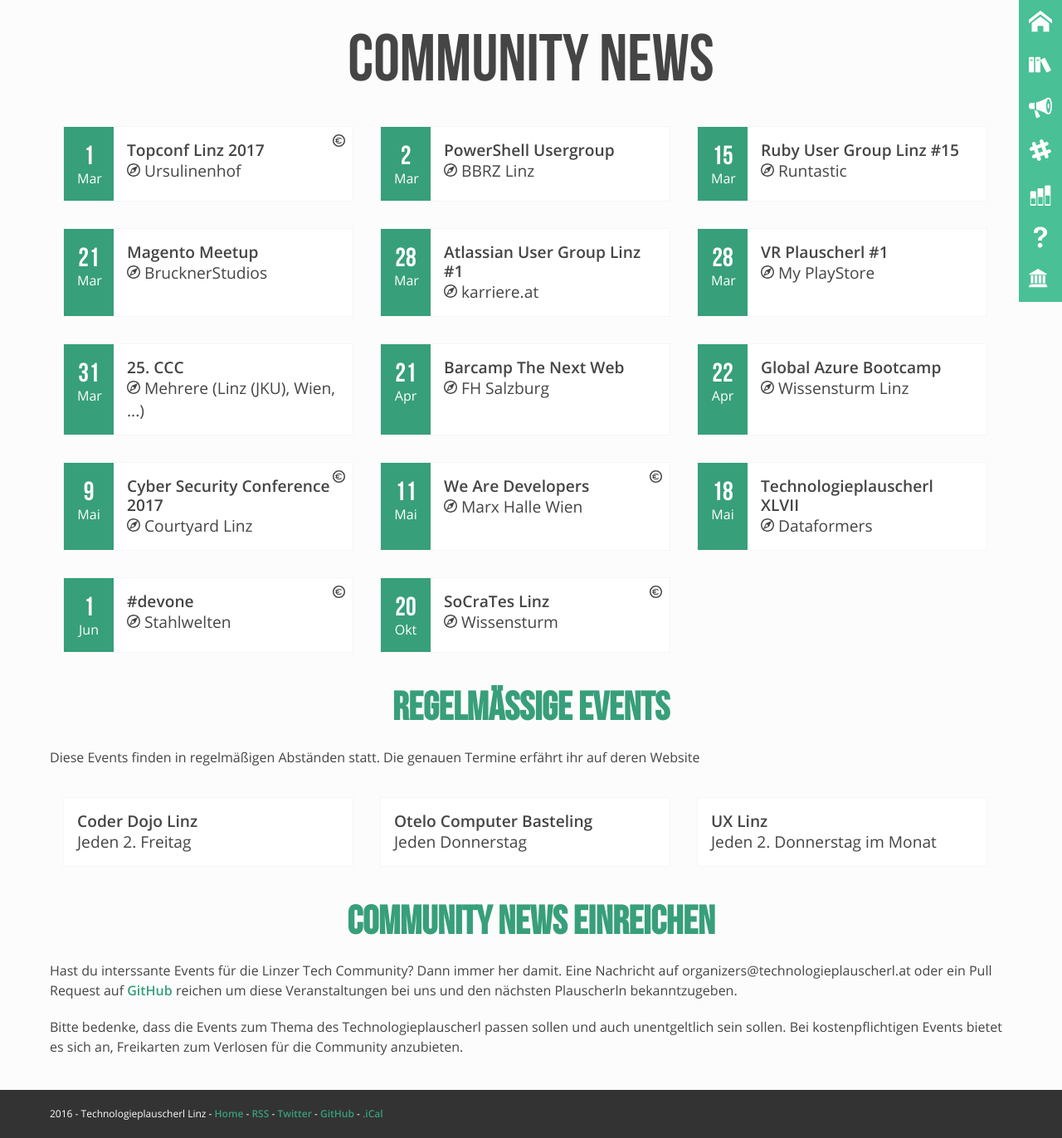
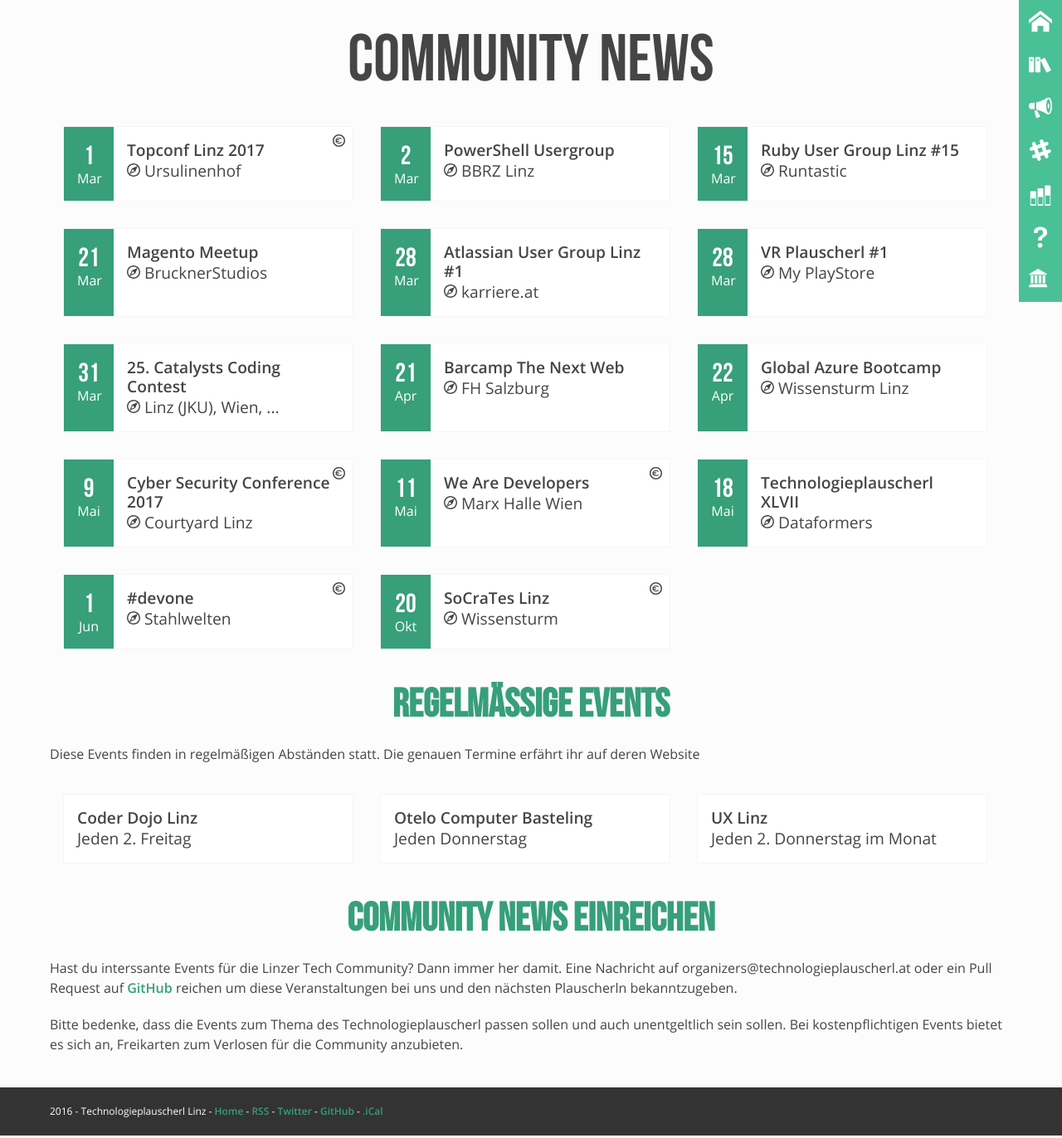
Before and after one commit to mericanAncer127/plauscherl, a Jekyll site: the page built from pages/community-news.html, in a window 1280 px wide. Shown: the whole page at 83% size. Built offline with Jekyll 4.4.1, drawn with Linux system fonts in a browser that asks for light colours.

Commit message:
Fix CCC description to make it look nicer

```diff
--- a/_data/community.yml
+++ b/_data/community.yml
@@ -155,7 +155,7 @@
   name: "Catalysts Coding Contest"
   events:
     -
-      name: "25. CCC"
-      location: Mehrere (Linz (JKU), Wien, ...)
+      name: "25. Catalysts Coding Contest"
+      location: Linz (JKU), Wien, ...
       date: 2017-03-31
       link: https://contest.catalysts.cc/
```
